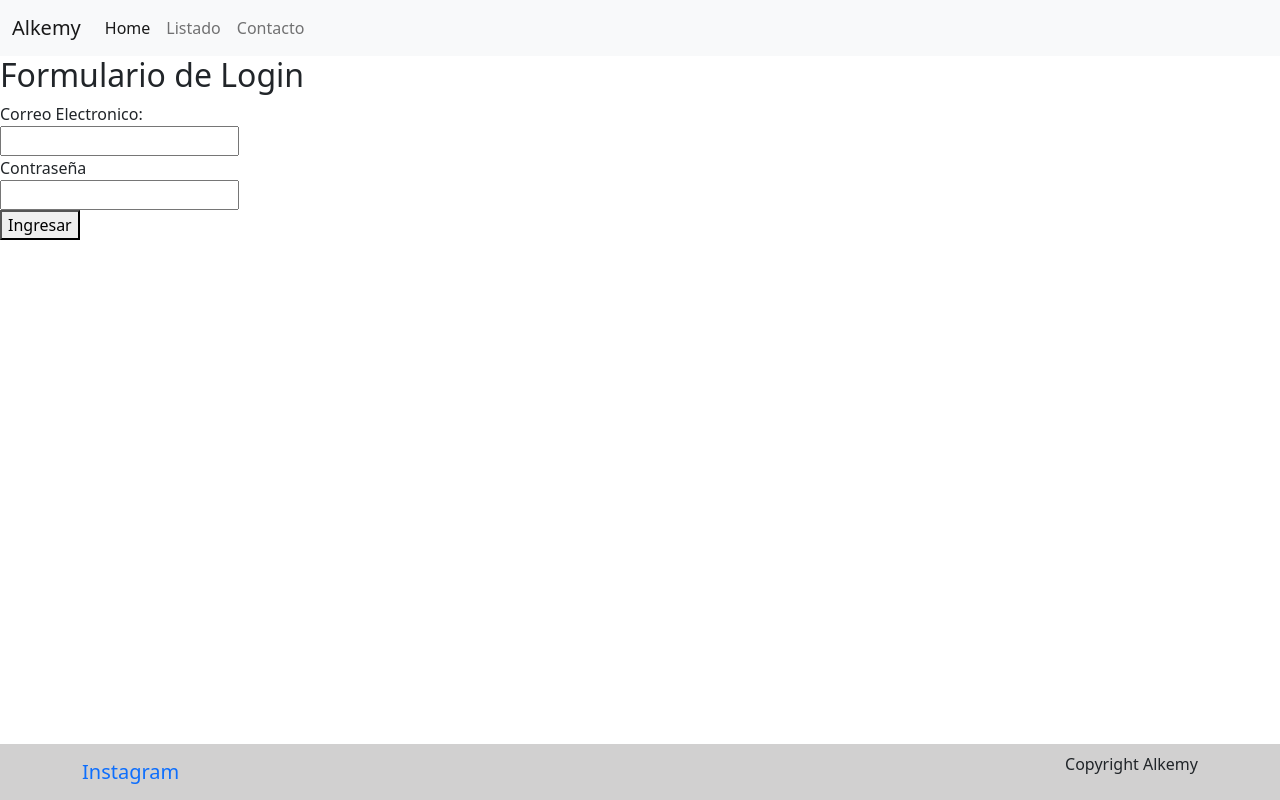
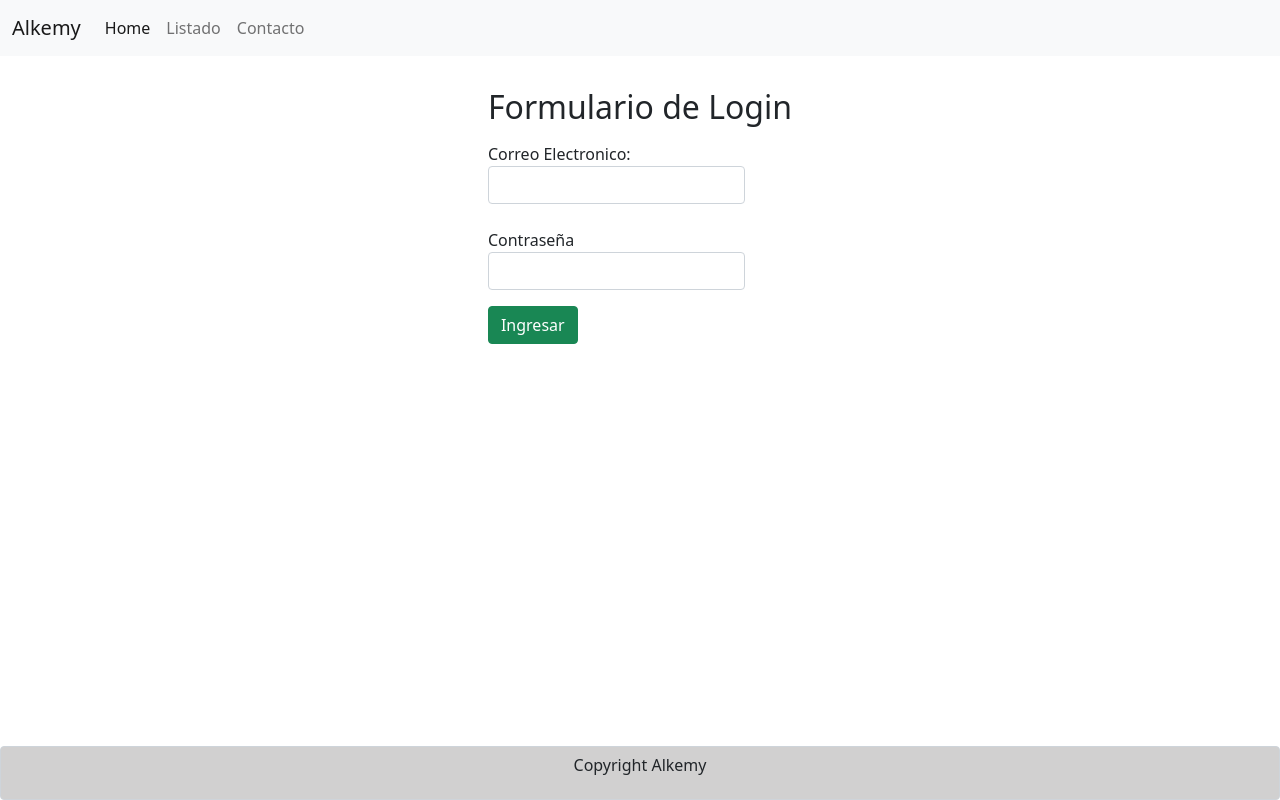
Before and after one commit to oluciams/Movies-Frontend, a React (Create React App) app: page / in a window 1280 px wide. Built offline with nearby package versions, Linux system fonts and the light colour scheme.

Commit message:
add styles

```diff
--- a/src/App.js
+++ b/src/App.js
@@ -9,11 +9,13 @@ function App() {
   return (
   <>
     <Header/>
-    <Routes>
-      <Route path="/" element={<Login />} />
-      <Route path="listado" element={<Listado />} />
-      <Route path="contacto" element={<Contacto />} />
-    </Routes>
+    <div className="container mt-3">
+      <Routes>
+        <Route path="/" element={<Login />} />
+        <Route path="listado" element={<Listado />} />
+        <Route path="contacto" element={<Contacto />} />
+      </Routes>
+    </div>
     <Footer/>
   </>
   );
--- a/src/components/Footer.jsx
+++ b/src/components/Footer.jsx
@@ -2,13 +2,8 @@ import '../css/footer.css'
 
 export const Footer = () => {
   return(
-    <footer className='footer'>
-      <nav className="navbar navbar-expand-lg">
-        <div className="container-md">
-         <a className="navbar-brand" target="_black" href="http://instagram.com" rel="noopener noreferrer">Instagram</a>
-          <p>Copyright Alkemy</p>
-        </div>
-      </nav>
+    <footer className='footer d-flex justify-content-center align-items-center input-group-text'>
+      <p>Copyright Alkemy</p>
     </footer>
   )
 }
--- a/src/components/Listado.jsx
+++ b/src/components/Listado.jsx
@@ -1,5 +1,5 @@
 import { useEffect } from "react";
-import { useNavigate } from "react-router-dom"
+import { Link, useNavigate } from "react-router-dom"
 
 export const Listado = ()=> {
 
@@ -13,6 +13,17 @@ export const Listado = ()=> {
   });
 
   return (
-    <h2>Listado</h2>
+    <div className="row">
+      <div className="col-3">
+        <div className="card" style={{width: "18rem"}}>
+          <img src="..." class="card-img-top" alt="..."/>
+          <div className="card-body">
+            <h5 className="card-title">Card title</h5>
+            <p class="card-text">Some of the card's content.</p>
+            <Link href="/" className="btn btn-info">View Detail</Link>
+          </div>
+        </div>
+      </div>
+    </div>
   )
 }
--- a/src/components/Login.jsx
+++ b/src/components/Login.jsx
@@ -52,21 +52,25 @@ export const Login = () => {
   }
 
   return (
-    <>
-      <h2>Formulario de Login</h2>
+    <section className="d-flex align-items-center justify-content-center">
+      <div>
+        <h2 className="my-3">Formulario de Login</h2>
         <form onSubmit={handleSubmit}>
-        <label>
+          <div className="mb-3">
+            <label className="form-label">
               <span>Correo Electronico:</span><br />
-          <input type="text" name="email" />
+              <input className="form-control" type="text" name="email" />
             </label>
-        <br />
+          </div>
+          <div  className="mb-3">
             <label>
               <span>Contraseña</span><br />
-          <input type="password" name="password" />
+              <input className="form-control" type="password" name="password" />
             </label>
-        <br />
-        <button type="submit">Ingresar</button>
+          </div>
+          <button className="btn btn-success" type="submit">Ingresar</button>
         </form>
-    </>
+      </div>
+    </section>
   )
 }
```
Also changed, not shown: src/components/Header.jsx (+1 -17 lines), src/css/footer.css (line endings or trailing spaces). Lines whose indentation alone changed are shown as unchanged.
